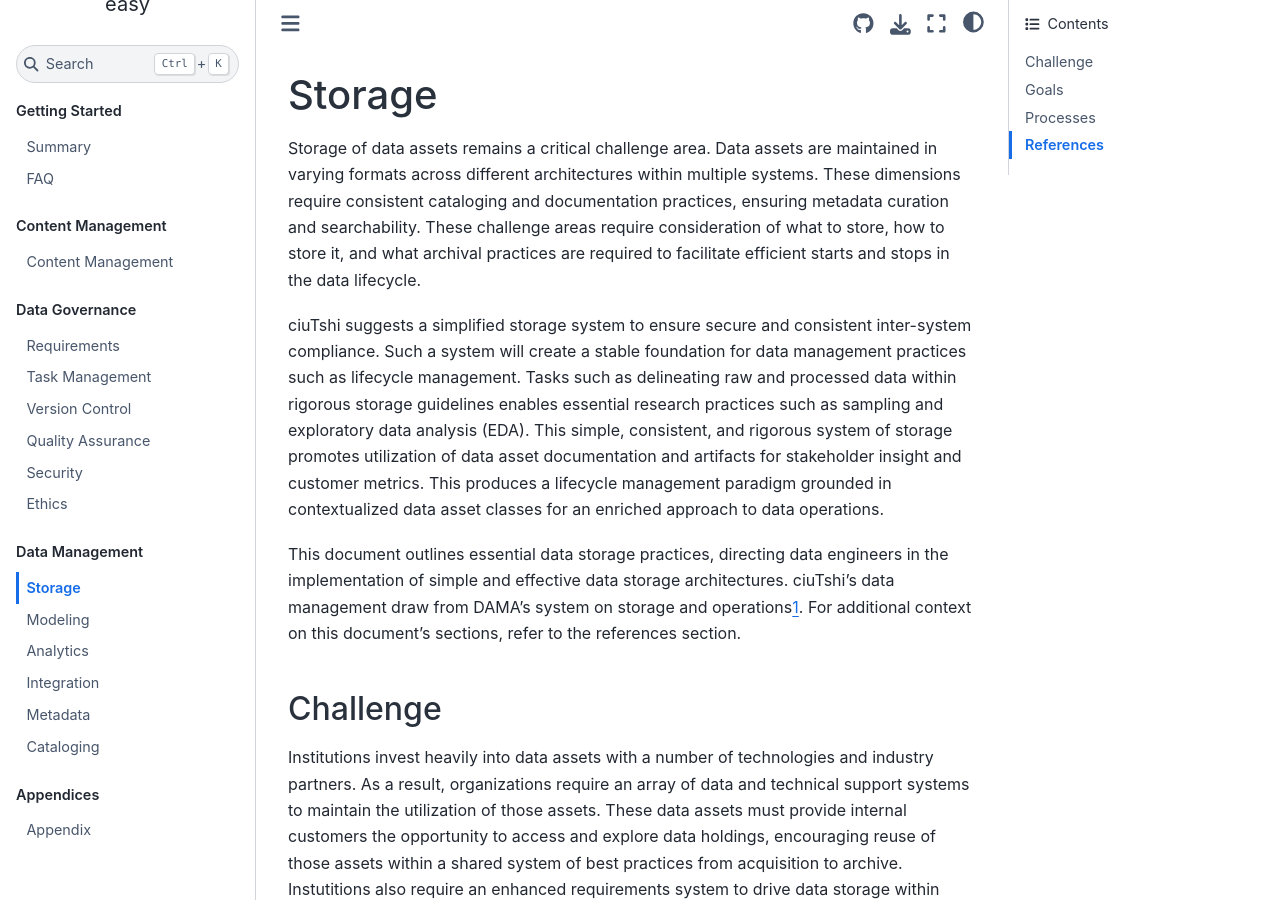
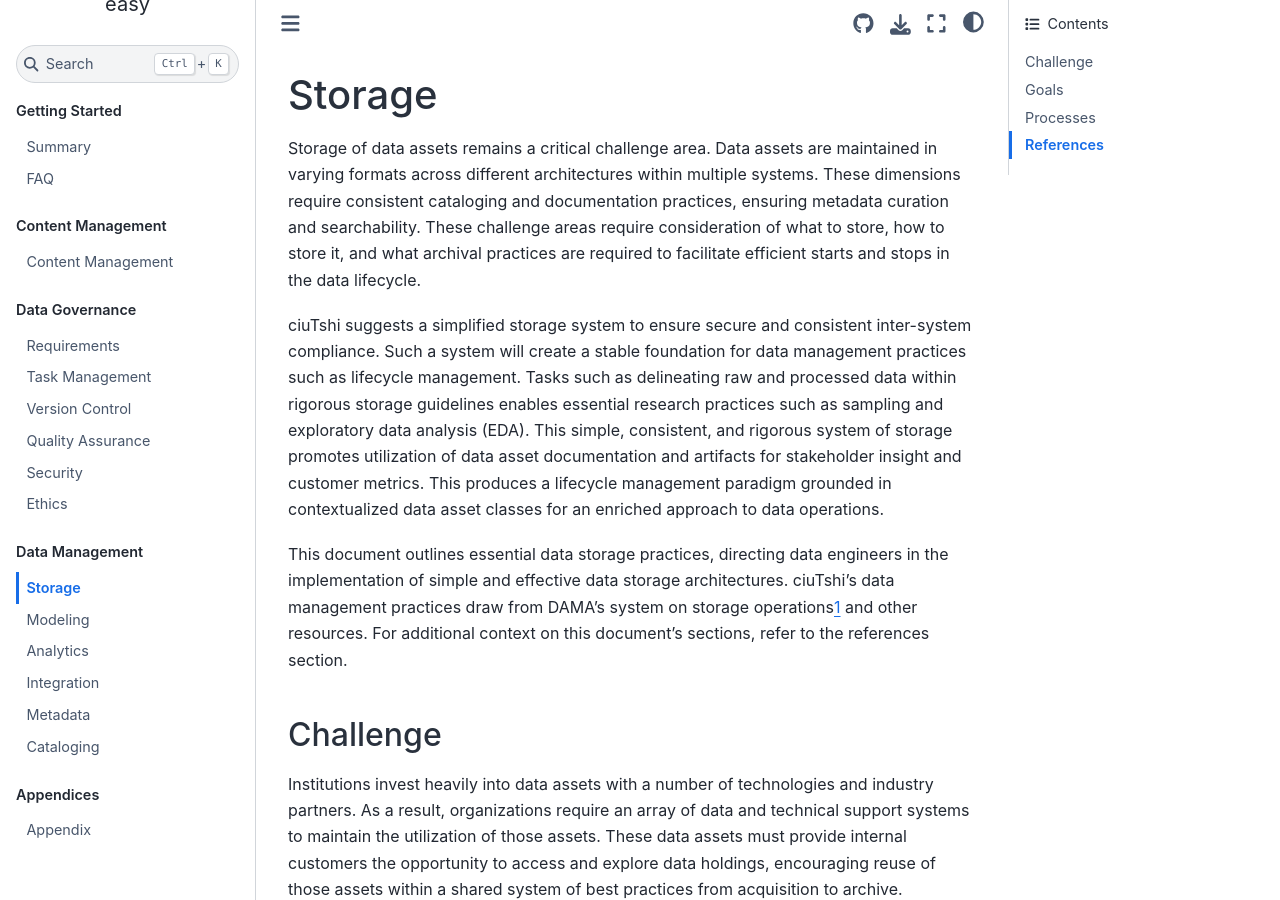
Before and after one commit to CertusGroup/ciutshi, a Sphinx documentation site: the page built from docs/source/storage.md, in a window 1280 px wide and 900 px high. Built offline with Sphinx 7.4.7 and the Sphinx Book theme 1.1.4, drawn with Linux system fonts in a browser that asks for light colours.

Commit message:
storage - minor edits

```diff
--- a/docs/source/storage.md
+++ b/docs/source/storage.md
@@ -4,7 +4,7 @@ Storage of data assets remains a critical challenge area. Data assets are mainta
 
 ciuTshi suggests a simplified storage system to ensure secure and consistent inter-system compliance. Such a system will create a stable foundation for data management practices such as lifecycle management. Tasks such as delineating raw and processed data within rigorous storage guidelines enables essential research practices such as sampling and exploratory data analysis (EDA). This simple, consistent, and rigorous system of storage promotes utilization of data asset documentation and artifacts for stakeholder insight and customer metrics. This produces a lifecycle management paradigm grounded in contextualized data asset classes for an enriched approach to data operations.
 
-This document outlines essential data storage practices, directing data engineers in the implementation of simple and effective data storage architectures. ciuTshi's data management draw from DAMA's system on storage and operations[1](storage/references). For additional context on this document's sections, refer to the references section.
+This document outlines essential data storage practices, directing data engineers in the implementation of simple and effective data storage architectures. ciuTshi's data management practices draw from DAMA's system on storage operations[1](storage/references) and other resources. For additional context on this document's sections, refer to the references section.
 
 ## Challenge
 
```
